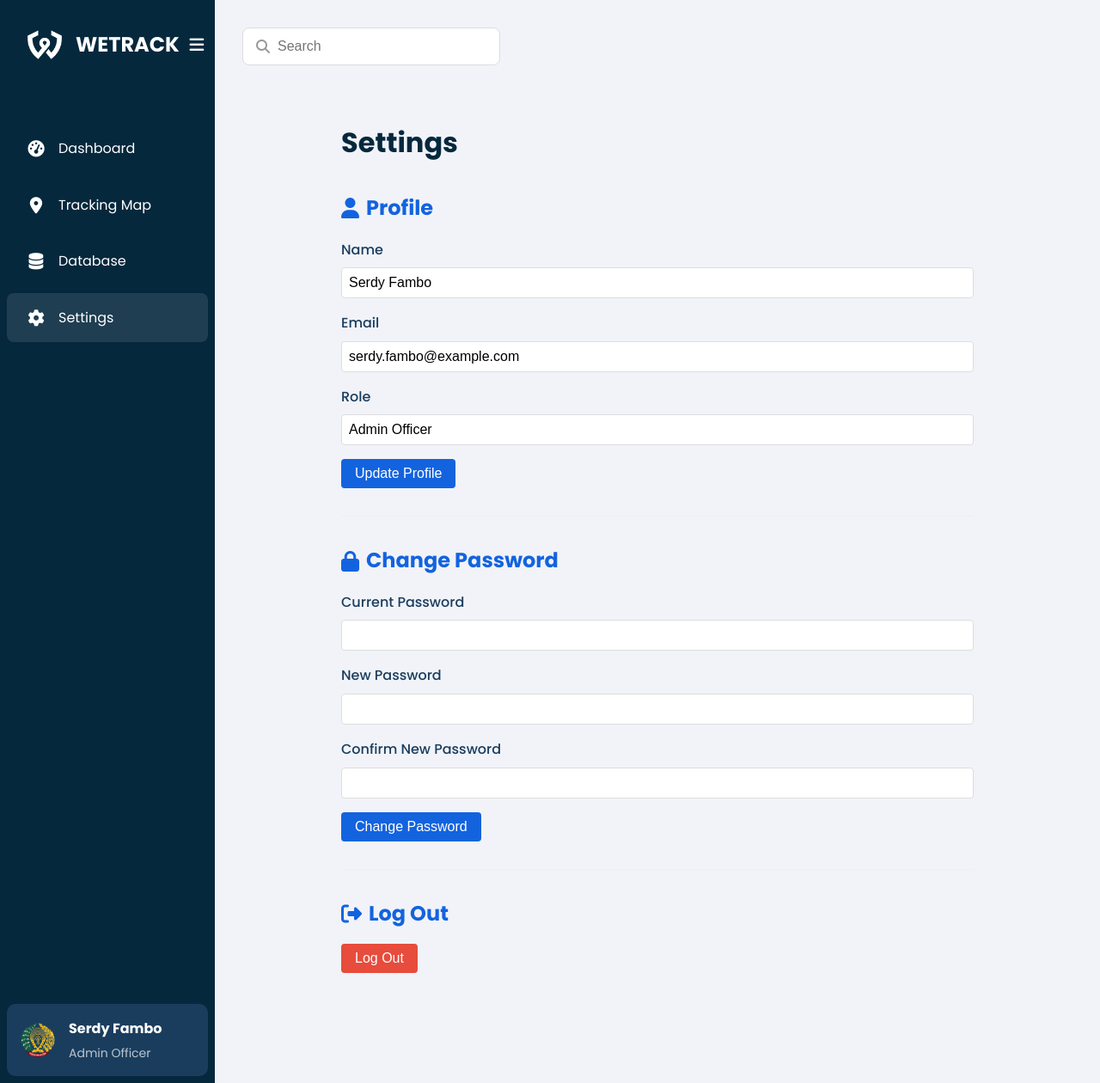
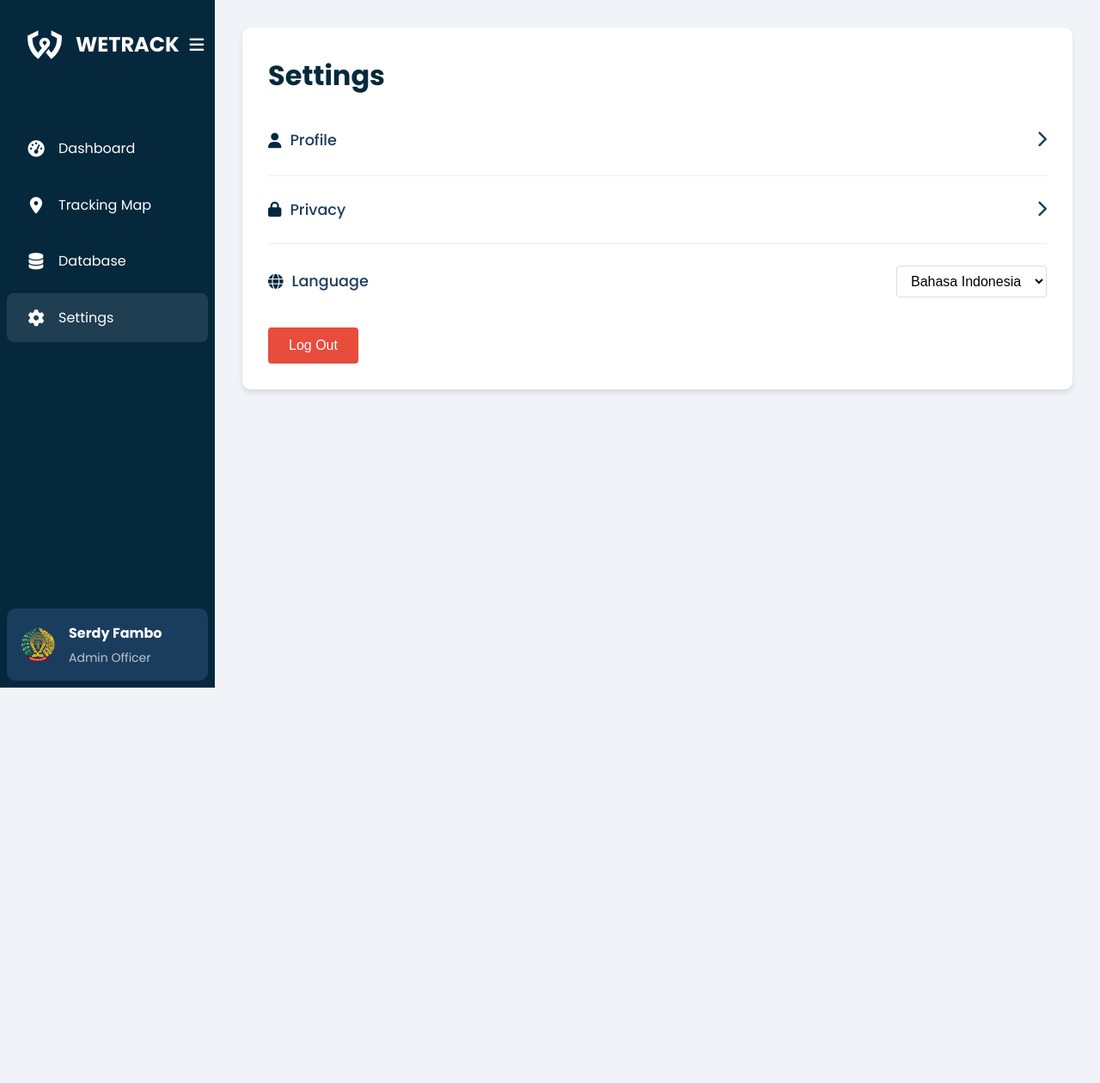
Before and after one commit to nikoyogapranata/wetrack, a PHP site: page /html/setting.html in a window 1280 px wide. Shown: the whole page at 86% size. After the commit the page ends 800 px from the top, so only its background shows below. Run offline with PHP 8.4, Linux system fonts and the light colour scheme; some web fonts are replaced.

Commit message:
Update settings file

```diff
--- a/Bapas/css/setting.css
+++ b/Bapas/css/setting.css
@@ -1,72 +1,73 @@
 .settings-container {
-    max-width: 800px;
+    background-color: white;
+    padding: 30px;
+    border-radius: 10px;
+    box-shadow: 0 4px 6px rgba(0, 0, 0, 0.1);
+    max-width: 100%;
     margin: 0 auto;
-    padding: 2rem;
 }
 
 .settings-container h1 {
-    font-size: 2rem;
-    margin-bottom: 2rem;
+    margin-bottom: 20px;
     color: var(--primary-color);
 }
 
-.settings-section {
-    margin-bottom: 2rem;
-    padding-bottom: 2rem;
-    border-bottom: 1px solid #eee;
+.setting-element {
+    display: flex;
+    justify-content: space-between;
+    align-items: center;
+    padding: 15px 0;
 }
 
-.settings-section:last-child {
-    border-bottom: none;
-}
-
-.settings-section h2 {
-    font-size: 1.5rem;
-    margin-bottom: 1rem;
-    color: var(--secondary-color);
+.setting-element h2 {
+    font-size: 1.1rem;
+    font-weight: 500;
     display: flex;
     align-items: center;
 }
 
-.settings-section h2 i {
-    margin-right: 0.5rem;
+.setting-element h2 i {
+    margin-right: 10px;
+    color: var(--primary-color);
 }
 
-.form-group {
-    margin-bottom: 1rem;
+.element-button {
+    background: none;
+    border: none;
+    cursor: pointer;
+    font-size: 1.2rem;
+    color: var(--text-color);
+    transition: color 0.3s ease;
 }
 
-.form-group label {
-    display: block;
-    margin-bottom: 0.5rem;
-    font-weight: 500;
+.element-button:hover {
+    color: var(--primary-color);
 }
 
-.form-group input {
-    width: 100%;
-    padding: 0.5rem;
+hr {
+    border: none;
+    border-top: 1px solid #eee;
+    margin: 10px 0;
+}
+
+select {
+    padding: 8px 12px;
+    border-radius: 4px;
     border: 1px solid #ddd;
-    border-radius: 4px;
     font-size: 1rem;
+    background-color: white;
+    cursor: pointer;
 }
 
 .btn {
     display: inline-block;
-    padding: 0.5rem 1rem;
+    padding: 0.75rem 1.5rem;
     border: none;
     border-radius: 4px;
     cursor: pointer;
     font-size: 1rem;
     transition: background-color 0.3s ease;
-}
-
-.btn-primary {
-    background-color: var(--secondary-color);
-    color: white;
-}
-
-.btn-primary:hover {
-    background-color: #1054b8;
+    margin-top: 20px;
 }
 
 .btn-danger {
@@ -77,13 +78,3 @@
 .btn-danger:hover {
     background-color: #c0392b;
 }
-
-@media (max-width: 768px) {
-    .settings-container {
-        padding: 1rem;
-    }
-
-    .settings-section {
-        padding-bottom: 1rem;
-    }
-}
--- a/Bapas/html/setting.html
+++ b/Bapas/html/setting.html
@@ -31,11 +31,14 @@
             </div>
             <nav class="nav-links">
                 <ul>
-                    <li><a href="/Bapas/html/home.html"><i class="fas fa-tachometer-alt"></i> <span>Dashboard</span></a></li>
-                    <li><a href="/Bapas/html/tracking.html"><i class="fas fa-map-marker-alt"></i> <span>Tracking Map</span></a></li>
+                    <li><a href="/Bapas/html/home.html"><i class="fas fa-tachometer-alt"></i> <span>Dashboard</span></a>
+                    </li>
+                    <li><a href="/Bapas/html/tracking.html"><i class="fas fa-map-marker-alt"></i> <span>Tracking
+                                Map</span></a></li>
                     <li><a href="/Bapas/html/data.html"><i class="fas fa-database"></i> <span>Database</span></a>
                     </li>
-                    <li class="active"><a href="/Bapas/html/setting.html"><i class="fas fa-cog"></i> <span>Settings</span></a></li>
+                    <li class="active"><a href="/Bapas/html/setting.html"><i class="fas fa-cog"></i>
+                            <span>Settings</span></a></li>
                 </ul>
             </nav>
             <div class="user-profile">
@@ -47,57 +50,30 @@
             </div>
         </aside>
         <main class="content">
-            <header class="content-header">
-                <div class="search-bar">
-                    <input type="text" placeholder="Search" aria-label="Search">
-                    <i class="fas fa-search"></i>
-                </div>
-                <button class="menu-toggle" aria-label="Toggle menu">
-                    <i class="fas fa-bars"></i>
-                </button>
-            </header>
             <div class="settings-container">
                 <h1>Settings</h1>
-                <div class="settings-section">
-                    <h2><i class="fas fa-user"></i> Profile</h2>
-                    <form id="profile-form">
-                        <div class="form-group">
-                            <label for="name">Name</label>
-                            <input type="text" id="name" name="name" value="Serdy Fambo">
-                        </div>
-                        <div class="form-group">
-                            <label for="email">Email</label>
-                            <input type="email" id="email" name="email" value="serdy.fambo@example.com">
-                        </div>
-                        <div class="form-group">
-                            <label for="role">Role</label>
-                            <input type="text" id="role" name="role" value="Admin Officer" readonly>
-                        </div>
-                        <button type="submit" class="btn btn-primary">Update Profile</button>
-                    </form>
+                <div class="setting-element">
+                    <h2><i class="fas fa-user"></i>Profile</h2>
+                    <a href="profile.html" class="element-button">
+                        <i class="fas fa-chevron-right"></i>
+                    </a>
                 </div>
-                <div class="settings-section">
-                    <h2><i class="fas fa-lock"></i> Change Password</h2>
-                    <form id="password-form">
-                        <div class="form-group">
-                            <label for="current-password">Current Password</label>
-                            <input type="password" id="current-password" name="current-password" required>
-                        </div>
-                        <div class="form-group">
-                            <label for="new-password">New Password</label>
-                            <input type="password" id="new-password" name="new-password" required>
-                        </div>
-                        <div class="form-group">
-                            <label for="confirm-password">Confirm New Password</label>
-                            <input type="password" id="confirm-password" name="confirm-password" required>
-                        </div>
-                        <button type="submit" class="btn btn-primary">Change Password</button>
-                    </form>
+                <hr>
+                <div class="setting-element">
+                    <h2><i class="fas fa-lock"></i>Privacy</h2>
+                    <button class="element-button">
+                        <i class="fas fa-chevron-right"></i>
+                    </button>
                 </div>
-                <div class="settings-section">
-                    <h2><i class="fas fa-sign-out-alt"></i> Log Out</h2>
-                    <button id="logout-btn" class="btn btn-danger">Log Out</button>
+                <hr>
+                <div class="setting-element">
+                    <h2><i class="fas fa-globe"></i>Language</h2>
+                    <select name="language" id="language">
+                        <option value="id">Bahasa Indonesia</option>
+                        <option value="en">English</option>
+                    </select>
                 </div>
+                <button id="logout-btn" class="btn btn-danger">Log Out</button>
             </div>
         </main>
     </div>
```
